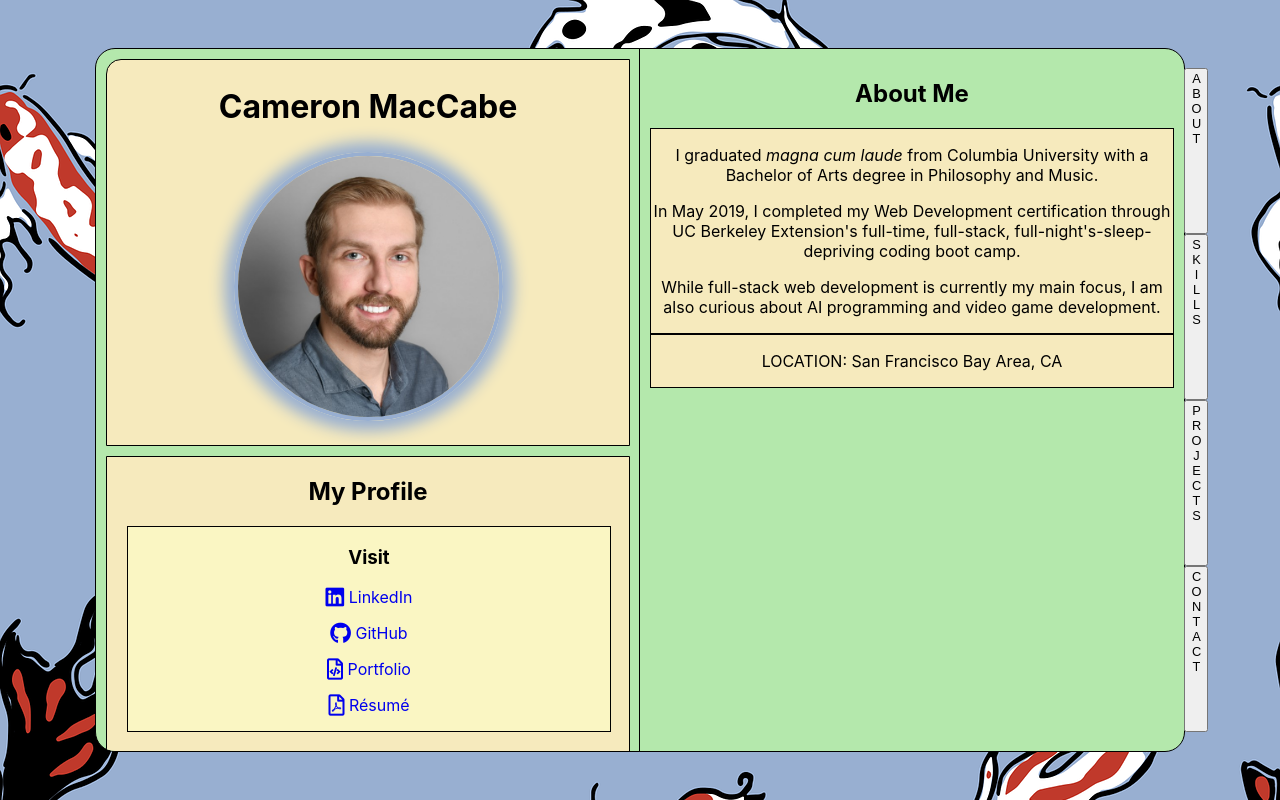
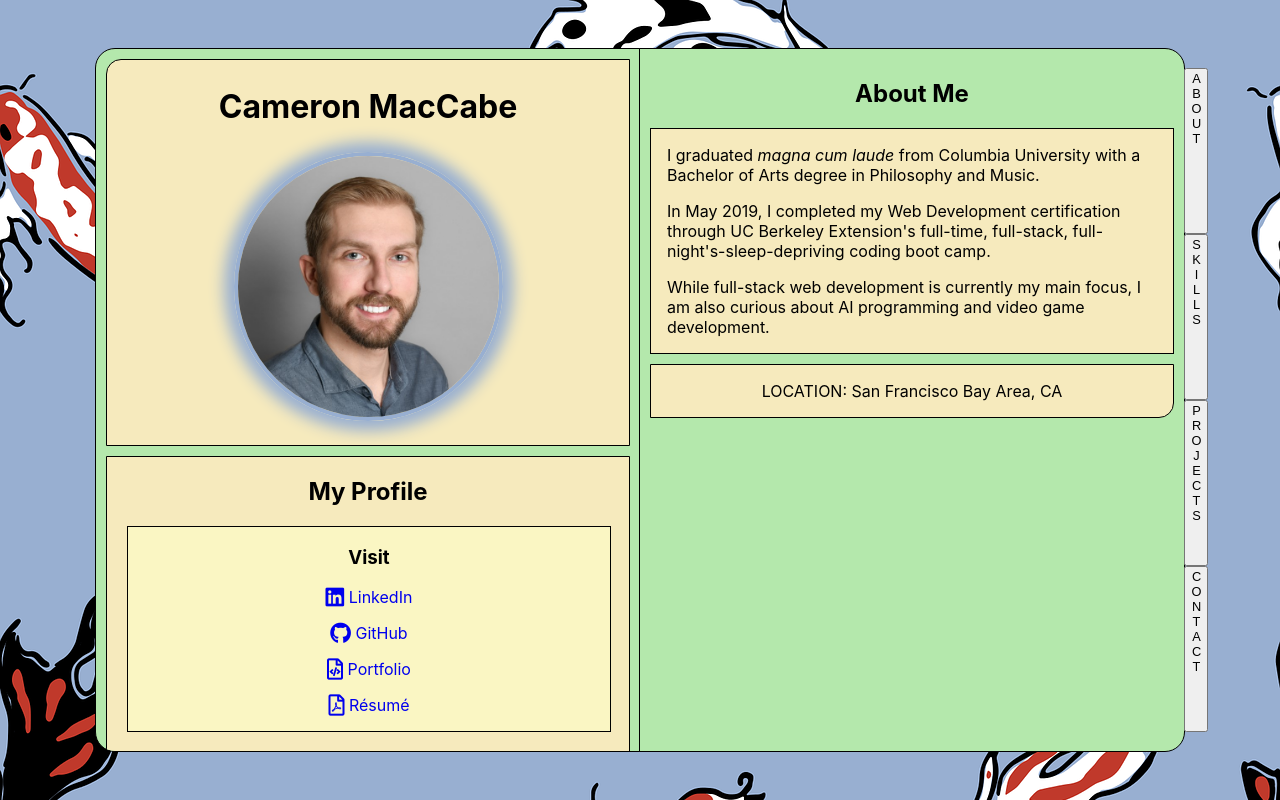
Before and after one commit to MacCabe1888/Professional-Portfolio, a React (Create React App) app: page /#/ in a window 1280 px wide. Built offline with nearby package versions, Linux system fonts and the light colour scheme.

Commit message:
styled new bio and location sections

```diff
--- a/src/components/About/style.css
+++ b/src/components/About/style.css
@@ -28,3 +28,14 @@ section#visit, section#download {
 section#download {
   border-bottom-left-radius: 10px;
 }
+
+section#bio {
+  text-align: left;
+  padding: 0 16px;
+  margin-bottom: 10px;
+}
+
+section#location {
+  padding: 0 16px;
+  border-bottom-right-radius: 15px;
+}
```
